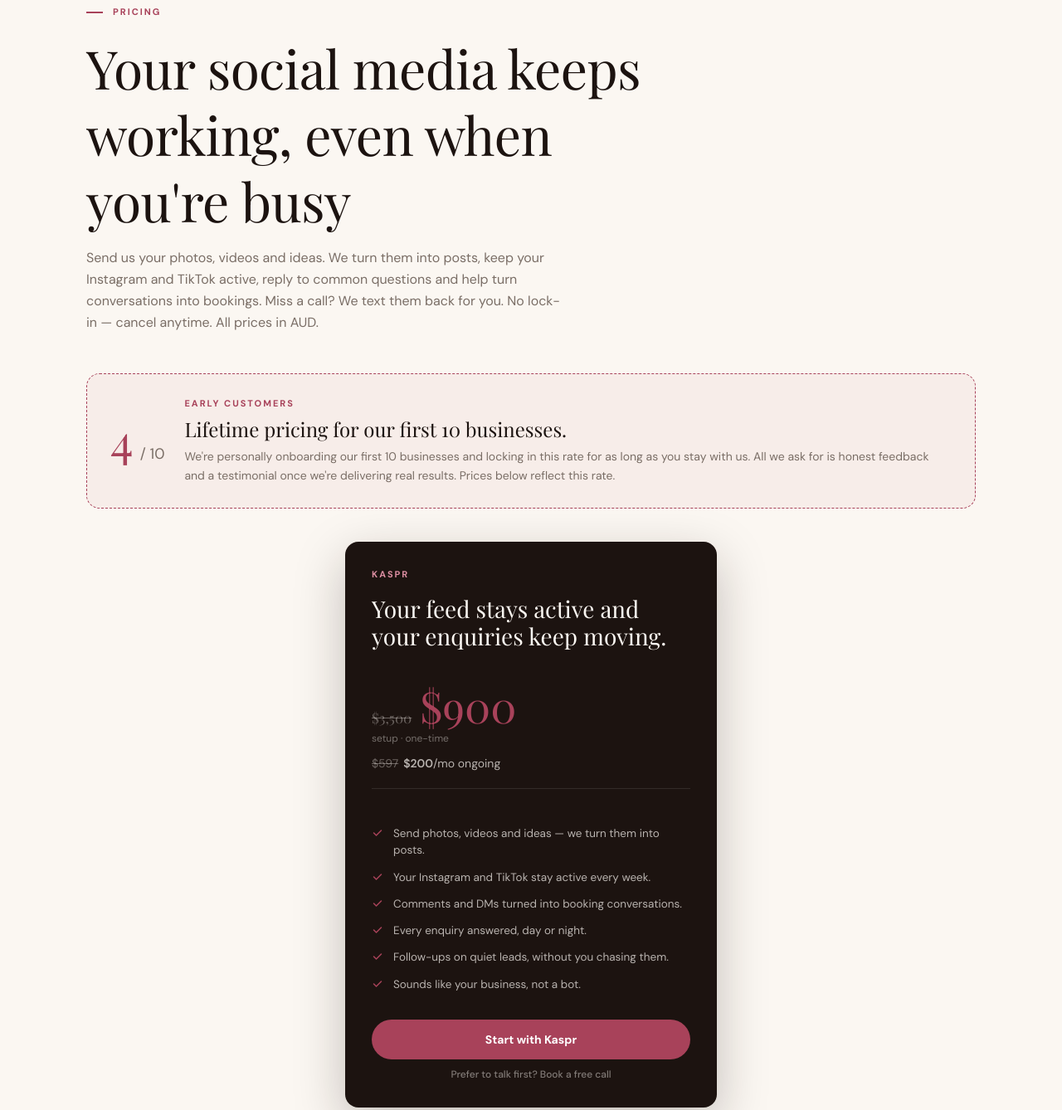
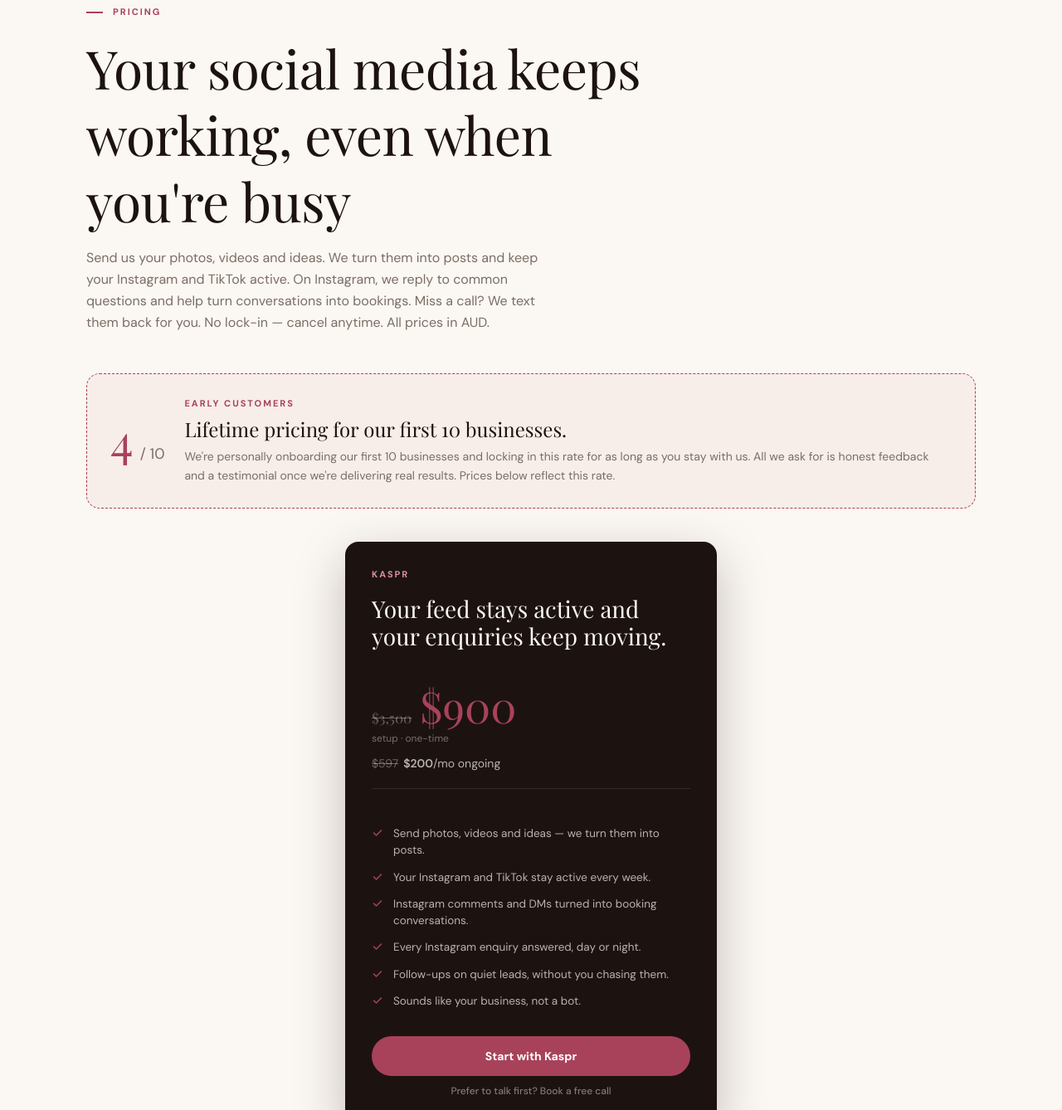
Before and after one commit to jasperschreiber0/kaspr-site, a Next.js app: page / in a window 1280 px wide. Shown: the part 6761-8099 px from the top of the page at 83% size. Built offline with nearby package versions, Linux system fonts and the light colour scheme; a web font is replaced by a local one.

Commit message:
Scope DM/comment-reply claims to Instagram only
Per FAQ.tsx, DM auto-reply and comment-to-DM lead capture currently
run on Instagram only — TikTok is posting-only. Pricing copy
previously implied reply-handling worked across both platforms.

```diff
--- a/components/Pricing.tsx
+++ b/components/Pricing.tsx
@@ -11,8 +11,8 @@ const PLANS = [
     features: [
       "Send photos, videos and ideas — we turn them into posts.",
       "Your Instagram and TikTok stay active every week.",
-      "Comments and DMs turned into booking conversations.",
-      "Every enquiry answered, day or night.",
+      "Instagram comments and DMs turned into booking conversations.",
+      "Every Instagram enquiry answered, day or night.",
       "Follow-ups on quiet leads, without you chasing them.",
       "Sounds like your business, not a bot.",
     ],
@@ -37,11 +37,11 @@ export function Pricing() {
             Your social media keeps working, even when you're busy
           </h2>
           <p className="text-base text-mid leading-relaxed max-w-xl mb-12">
-            Send us your photos, videos and ideas. We turn them into posts,
-            keep your Instagram and TikTok active, reply to common questions
-            and help turn conversations into bookings. Miss a call? We text
-            them back for you. No lock-in — cancel anytime. All prices in
-            AUD.
+            Send us your photos, videos and ideas. We turn them into posts
+            and keep your Instagram and TikTok active. On Instagram, we
+            reply to common questions and help turn conversations into
+            bookings. Miss a call? We text them back for you. No lock-in —
+            cancel anytime. All prices in AUD.
           </p>
         </Reveal>
 
```
